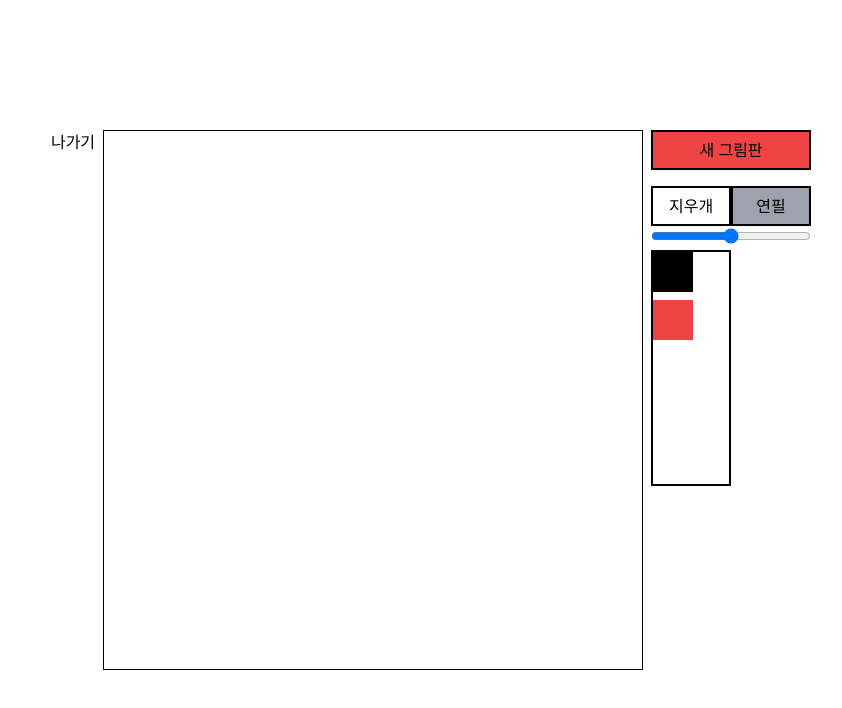
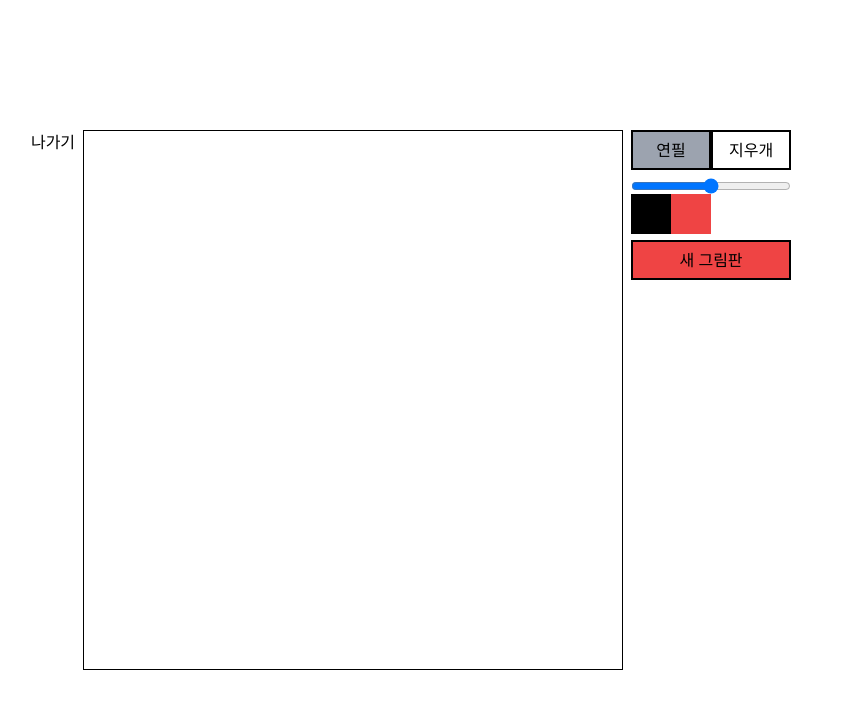
Before and after one commit to jaesoekjjang/Detective-Doodle, a React (Vite) app in the folder frontend/: page /single in a window 1280 px wide. Shown: the top 708 px of the page, without its empty margins (209-1051 px from the left). Built offline with nearby package versions, Linux system fonts and the light colour scheme.

Commit message:
refactor: tools ui

```diff
--- /dev/null
+++ b/frontend/src/components/single/LeftSide.tsx
@@ -0,0 +1,13 @@
+import React from 'react';
+import { Link } from 'react-router-dom';
+import { endGame } from '../../game/api';
+
+const LeftSide = () => {
+  return (
+    <div>
+      <Link to="/">나가기</Link>
+    </div>
+  );
+};
+
+export default LeftSide;
--- /dev/null
+++ b/frontend/src/components/single/NewCanvasButton.tsx
@@ -0,0 +1,12 @@
+import React from 'react';
+import { clearCanvas } from '../../game/api';
+
+const NewCanvasButton = () => {
+  return (
+    <button onClick={clearCanvas} className="h-10 w-40 bg-red-500 border-2 border-black">
+      새 그림판
+    </button>
+  );
+};
+
+export default NewCanvasButton;
--- a/frontend/src/components/single/Palette.tsx
+++ b/frontend/src/components/single/Palette.tsx
@@ -1,24 +1,18 @@
 import React from 'react';
-import { setPencilColor } from '../../game/api';
-
-const colors = {
-  red: 'rgb(239 68 68)',
-  yellow: 'rgb(234 179 8)',
-  green: 'rgb(34 197 94)',
-  blue: 'rgb(59 130 246)',
-} as const;
+import { setPencilColor, colors } from '../../game/api';
 
 const Palette = () => {
   const changeColor: React.MouseEventHandler<HTMLButtonElement> = (e) => {
     setPencilColor(e.currentTarget.value);
   };
 
-  const mapButtons = () => {
+  const mapColorButtons = () => {
     return (
       <>
         <button onClick={changeColor} className={`w-10 h-10 bg-black`} value="rgba(0,0,0)"></button>
-        {Object.keys(colors).map((k, i) => (
+        {Object.keys(colors).map((k) => (
           <button
+            key={k}
             onClick={changeColor}
             className={`w-10 h-10 bg-${k}-500`}
             value={colors[k as keyof typeof colors]}
@@ -28,9 +22,7 @@ const Palette = () => {
     );
   };
 
-  return (
-    <div className="relative flex flex-col gap-2 w-20 border-black border-2">{mapButtons()}</div>
-  );
+  return <div>{mapColorButtons()}</div>;
 };
 
 export default Palette;
--- /dev/null
+++ b/frontend/src/components/single/RightSide.tsx
@@ -0,0 +1,16 @@
+import React from 'react';
+import NewCanvasButton from './NewCanvasButton';
+import Palette from './Palette';
+import Tools from './Tools';
+
+const RightSide = () => {
+  return (
+    <div className="flex flex-col justify-between h-2/5">
+      <Tools />
+      <Palette />
+      <NewCanvasButton />
+    </div>
+  );
+};
+
+export default RightSide;
--- /dev/null
+++ b/frontend/src/components/single/ToolButton.tsx
@@ -0,0 +1,27 @@
+import React from 'react';
+import { Tools } from '../../game/models/Tools';
+
+interface ToolButtonProps {
+  clickedTool: Tools;
+  toolType: Tools;
+  handleClickTool: React.MouseEventHandler<HTMLButtonElement>;
+}
+
+const englishToKorean = {
+  pencil: '연필',
+  eraser: '지우개',
+};
+
+const ToolButton: React.FC<ToolButtonProps> = ({ clickedTool, toolType, handleClickTool }) => {
+  return (
+    <button
+      className={`h-10 w-20 border-2 border-black ${toolType == clickedTool && 'clicked-tool'}`}
+      value={toolType}
+      onClick={handleClickTool}
+    >
+      {englishToKorean[toolType]}
+    </button>
+  );
+};
+
+export default ToolButton;
--- /dev/null
+++ b/frontend/src/components/single/ToolWidth.tsx
@@ -0,0 +1,19 @@
+import React from 'react';
+import { setToolWidth } from '../../game/api';
+
+interface ToolWidthProps {
+  width: number;
+  setWidth: React.Dispatch<React.SetStateAction<number>>;
+}
+
+const ToolWidth: React.FC<ToolWidthProps> = ({ width, setWidth }) => {
+  const handleWidth: React.ChangeEventHandler<HTMLInputElement> = (e) => {
+    const newWidth = +e.currentTarget.value;
+    setWidth(newWidth);
+    setToolWidth(newWidth);
+  };
+
+  return <input className="w-40" type="range" onChange={handleWidth} value={width} />;
+};
+
+export default ToolWidth;
--- a/frontend/src/components/single/Tools.tsx
+++ b/frontend/src/components/single/Tools.tsx
@@ -1,53 +1,33 @@
-import React from 'react';
-import { useState } from 'react';
-import { clear, setTool, getToolWidth, setToolWidth } from '../../game/api';
+import React, { useCallback, useState } from 'react';
+import ToolButton from './ToolButton';
+import ToolWidth from './ToolWidth';
+
+import { setTool, getToolWidth } from '../../game/api';
 import type { Tools as ToolsType } from '../../game/models/Tools';
 
 const Tools = () => {
-  const [toolType, setToolType] = useState<ToolsType>('pencil');
+  const [clickedTool, setClickedTool] = useState<ToolsType>('pencil');
   const [width, setWidth] = useState<number>(50);
 
-  const handleClickTool: React.MouseEventHandler<HTMLButtonElement> = (e) => {
-    const tool = e.currentTarget.value;
-    if (tool == toolType) return;
+  const handleClickTool: React.MouseEventHandler<HTMLButtonElement> = useCallback(
+    (e) => {
+      const tool = e.currentTarget.value;
+      if (tool == clickedTool) return;
 
-    setToolType(tool as ToolsType);
-    setTool(tool as ToolsType);
-    setWidth(getToolWidth());
-  };
-
-  const handleWidth: React.ChangeEventHandler<HTMLInputElement> = (e) => {
-    const newWidth = +e.currentTarget.value;
-    setWidth(newWidth);
-    setToolWidth(newWidth);
-  };
+      setClickedTool(tool as ToolsType);
+      setTool(tool as ToolsType);
+      setWidth(getToolWidth());
+    },
+    [clickedTool]
+  );
 
   return (
-    <div>
-      <div className="flex flex-col gap-4">
-        <button className="h-10 w-40 bg-red-500 border-2 border-black" onClick={() => clear()}>
-          새 그림판
-        </button>
-        <div>
-          <button
-            className={`h-10 w-20 border-2 border-black ${toolType == 'eraser' && 'clicked-tool'}`}
-            value="eraser"
-            onClick={handleClickTool}
-          >
-            지우개
-          </button>
-          <button
-            className={`h-10 w-20 border-2 border-black ${toolType == 'pencil' && 'clicked-tool'}`}
-            value="pencil"
-            onClick={handleClickTool}
-          >
-            연필
-          </button>
-        </div>
+    <div className="flex flex-col gap-2">
+      <div>
+        <ToolButton toolType="pencil" clickedTool={clickedTool} handleClickTool={handleClickTool} />
+        <ToolButton toolType="eraser" clickedTool={clickedTool} handleClickTool={handleClickTool} />
       </div>
-      <div>
-        <input className="w-40" type="range" onChange={handleWidth} value={width} />
-      </div>
+      <ToolWidth width={width} setWidth={setWidth} />
     </div>
   );
 };
--- a/frontend/src/components/single/index.tsx
+++ b/frontend/src/components/single/index.tsx
@@ -1,28 +1,19 @@
 import React, { useEffect } from 'react';
-import { Link } from 'react-router-dom';
-import Palette from './Palette';
-import Tools from './Tools';
+import RightSide from './RightSide';
 import { WIDTH, HEIGHT, startGame, endGame } from '../../game/api';
+import LeftSide from './LeftSide';
 
 const Single = () => {
   useEffect(() => {
     startGame();
+    return () => endGame();
   }, []);
 
   return (
     <div className="flex gap-2">
-      <div>
-        <Link to="/" onClick={() => endGame()}>
-          나가기
-        </Link>
-      </div>
-      <div className="flex">
-        <canvas id="canvas" width={WIDTH} height={HEIGHT}></canvas>
-      </div>
-      <div>
-        <Tools />
-        <Palette />
-      </div>
+      <LeftSide />
+      <canvas id="canvas" width={WIDTH} height={HEIGHT}></canvas>
+      <RightSide />
     </div>
   );
 };
--- a/frontend/src/game/api.ts
+++ b/frontend/src/game/api.ts
@@ -4,6 +4,13 @@ import type { Tools } from './models/Tools';
 
 export const WIDTH = '540px';
 export const HEIGHT = '540px';
+
+export const colors = {
+  red: 'rgb(239 68 68)',
+  yellow: 'rgb(234 179 8)',
+  green: 'rgb(34 197 94)',
+  blue: 'rgb(59 130 246)',
+} as const;
 
 export const startGame = () => {
   Game.config(new Canvas());
@@ -14,7 +21,7 @@ export const endGame = () => {
   Game.destructoy();
 };
 
-export const clear = () => {
+export const clearCanvas = () => {
   Game.canvas.clear();
 };
 
```
